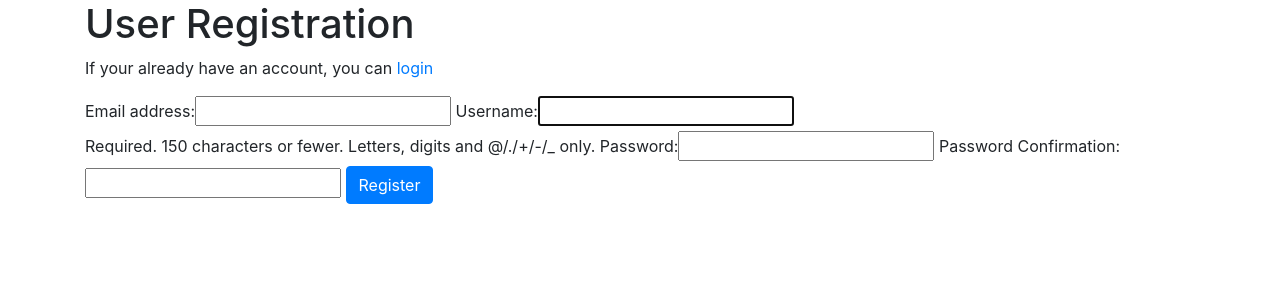
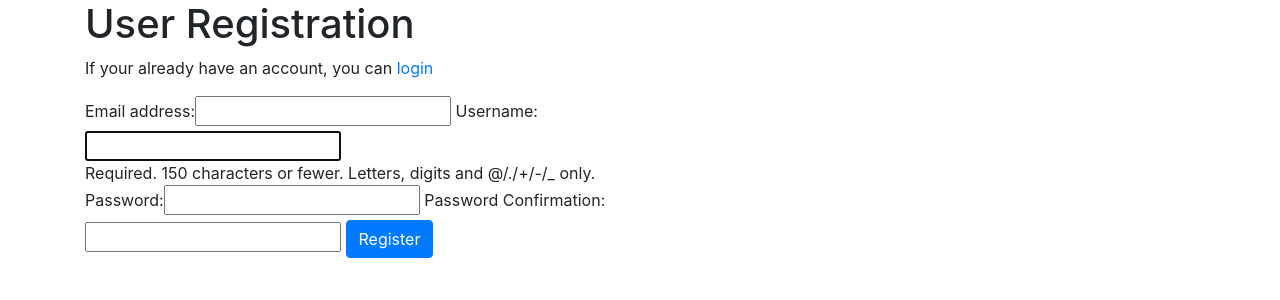
Before and after one commit to kescardoso/kika-django-auth, a Django app: page /accounts/register/ in a window 1280 px wide. Shown: the part 56-356 px from the top of the page. Run offline with Django 3.2, Linux system fonts and the light colour scheme; some libraries are stand-ins or nearby versions.

Commit message:
Add static files and style

```diff
--- a/kika_django_auth/settings.py
+++ b/kika_django_auth/settings.py
@@ -109,6 +109,9 @@ USE_TZ = True
 # https://docs.djangoproject.com/en/1.11/howto/static-files/
 
 STATIC_URL = '/static/'
+STATICFILES_DIRS = [
+    os.path.join(BASE_DIR, "static")
+]
 
 MESSAGE_STORAGE = 'django.contrib.messages.storage.session.SessionStorage'
 
--- /dev/null
+++ b/static/css/style.css
@@ -0,0 +1,3 @@
+form {
+    width: 50%;
+}
--- a/templates/base.html
+++ b/templates/base.html
@@ -1,4 +1,5 @@
 <!DOCTYPE html>
+{% load staticfiles %}
 <html lang="en">
 <head>
     <meta charset="UTF-8">
@@ -8,6 +9,9 @@
 
     <!-- Bootstrap CSS -->
     <link rel="stylesheet" href="https://stackpath.bootstrapcdn.com/bootstrap/4.5.0/css/bootstrap.min.css" integrity="sha384-9aIt2nRpC12Uk9gS9baDl411NQApFmC26EwAOH8WgZl5MYYxFfc+NcPb1dKGj7Sk" crossorigin="anonymous">
+
+    <!-- Custom Css -->
+    <link rel="stylesheet" href="{% static 'css/style.css' %}" type="text/css">
 
 </head>
 <body>
```
